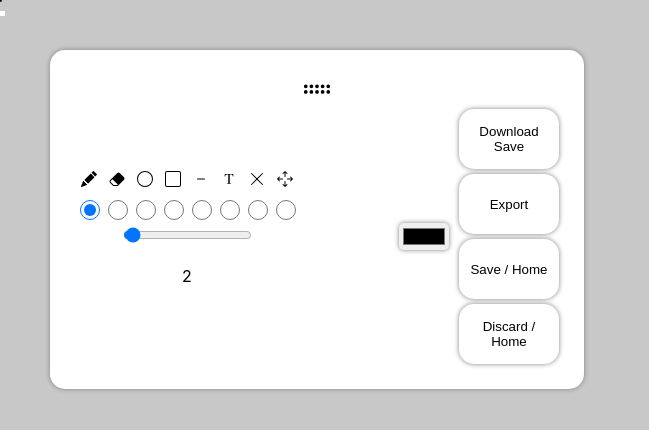
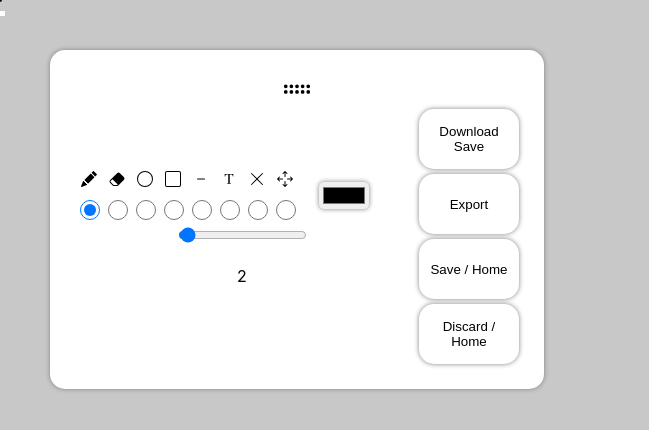
Before and after one commit to jonasbraus/DrawingApp, a React (Create React App) app: page / in a window 1280 px wide. Both pictures are taken after typing "5", "5" into the empty fields and a click on the button "Create". Shown: the top 430 px of the page, without its empty margins (0-649 px from the left). Built offline with nearby package versions, Linux system fonts and the light colour scheme.

Commit message:
Font Size Settings

```diff
--- a/src/Drawing.js
+++ b/src/Drawing.js
@@ -13,8 +13,7 @@ let lastPositions = []
 let strokeWidth = 2
 let lastMouse = 0
 let eraserColor = "rgb(255, 255, 255)"
-let lastStrokeWidthPencil = 2, lastStrokeWidthEraser = 20, lastStrokeWidthRect = 2, lastStrokeWidthCircle = 2,
-    lastStrokeWidthLine = 2
+let lastStrokeWidthPencil = 2, lastStrokeWidthEraser = 20, lastStrokeWidthRect = 2, lastStrokeWidthCircle = 2, lastStrokeWidthText = 16, lastStrokeWidthLine = 2
 
 let hintCanvas
 
@@ -309,6 +308,9 @@ export default function Drawing(p) {
         } else if (e.target.value === "line") {
             setStrokeWidthSliderValue(lastStrokeWidthLine)
             strokeWidth = lastStrokeWidthLine
+        } else if(e.target.value === "text") {
+            setStrokeWidthSliderValue(lastStrokeWidthText)
+            strokeWidth = lastStrokeWidthText
         }
     }
 
@@ -344,12 +346,12 @@ export default function Drawing(p) {
                 position: "absolute",
                 top: textInputY,
                 left: textInputX,
-                fontSize: 25,
+                fontSize: strokeWidthSliderValue + "px",
                 fontFamily: "sans-serif"
             }} onKeyDown={e => {
                 if (e.key === "Enter") {
                     mouseDownCanvas = false
-                    context.font = "25px sans-serif"
+                    context.font = strokeWidthSliderValue + "px sans-serif"
                     context.textAlign = "center"
                     context.fillText(textInput.value, formAnchor.x, formAnchor.y + 10)
                     textInput.value = ""
@@ -422,6 +424,8 @@ export default function Drawing(p) {
                             <div style={{
                                 display: "flex",
                                 flexDirection: "row",
+                                alignItems: "center",
+                                justifyContent: "center"
                             }}>
 
                                 <div style={{
@@ -574,7 +578,22 @@ export default function Drawing(p) {
                                         handleToolChange(e)
                                     }}/>
                                 </div>
+
+                                {/*Color Selector*/}
+                                <input type={"color"}
+                                       style={{
+                                           pointerEvents: "auto",
+                                           borderWidth: 0,
+                                           borderRadius: 5,
+                                           boxShadow: "0 0 5px gray",
+                                           marginLeft: 20,
+                                           marginRight: 40
+
+                                       }} onChange={e => {
+                                    setColorValue(e.target.value)
+                                }} value={colorValue}/>
                             </div>
+
 
                             <input type={"range"} min={1} max={40} value={strokeWidthSliderValue} onChange={e => {
                                 setStrokeWidthSliderValue(e.currentTarget.value)
@@ -590,29 +609,20 @@ export default function Drawing(p) {
                                 } else if (selectedTool === "line") {
                                     lastStrokeWidthLine = strokeWidth
                                 }
+                                else if(selectedTool === "text") {
+                                    lastStrokeWidthText = strokeWidth
+                                }
 
                             }} style={{
                                 pointerEvents: "auto",
-                                display: ((selectedTool === "selector" || selectedTool === "text" || selectedTool === "mover") ? "none" : "block")
+                                display: ((selectedTool === "selector" || selectedTool === "mover") ? "none" : "block")
                             }}/>
                             <p style={{
                                 userSelect: "none",
-                                display: ((selectedTool === "selector" || selectedTool === "text" || selectedTool === "mover") ? "none" : "block")
+                                display: ((selectedTool === "selector" || selectedTool === "mover") ? "none" : "block")
                             }}>{strokeWidthSliderValue}</p>
                         </div>
 
-                        {/*Color Selector*/}
-                        <input type={"color"}
-                               style={{
-                                   pointerEvents: "auto",
-                                   borderWidth: 0,
-                                   borderRadius: 5,
-                                   boxShadow: "0 0 5px gray",
-                                   marginLeft: 100
-
-                               }} onChange={e => {
-                            setColorValue(e.target.value)
-                        }} value={colorValue}/>
 
                         <div style={{
                             display: "flex",
```
